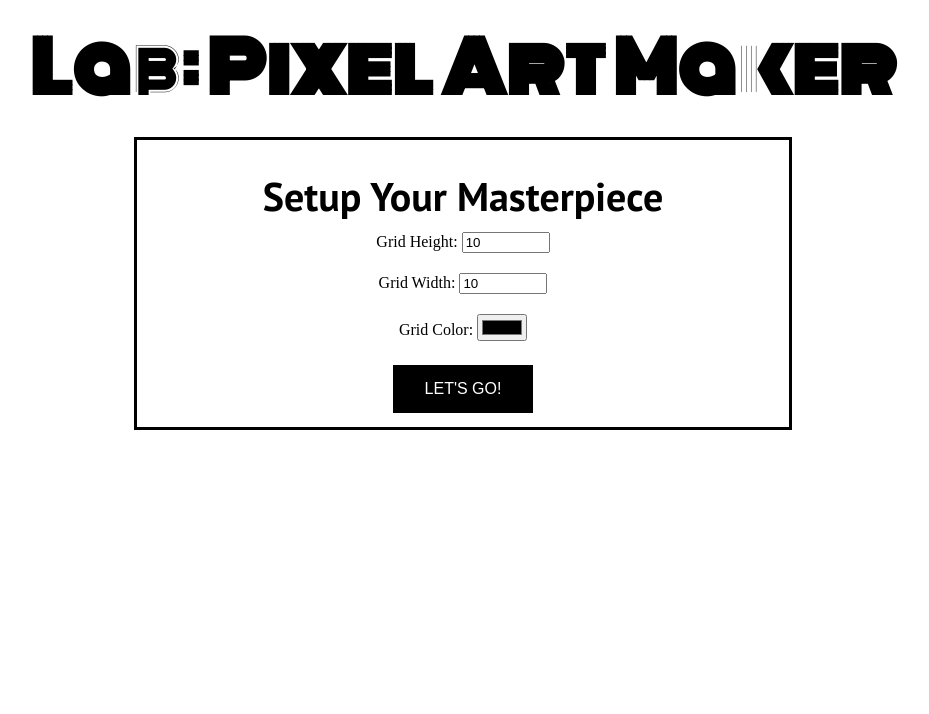
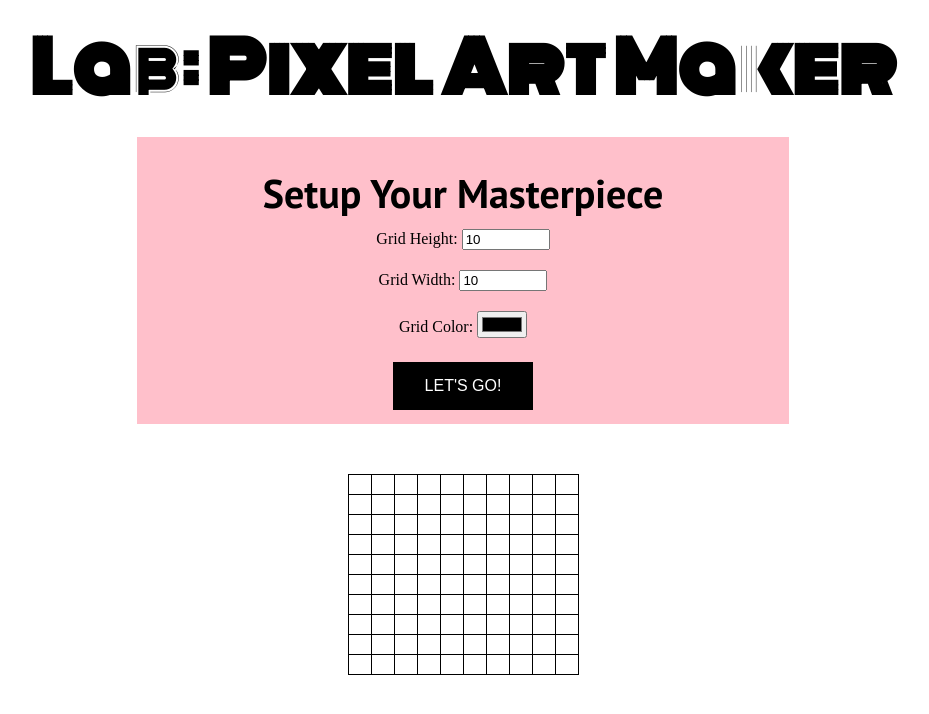
Before and after one commit to cherielum/UdacityPixelArt, a plain HTML site: page index.html in a window 1280 px wide. Both pictures are taken after a click on the button "LET'S GO!". Shown: the whole page, without its empty margins (177-1106 px from the left). Drawn offline with nearby package versions, Linux system fonts and the light colour scheme; a web font is replaced by a local one.

Commit message:
fixed table

```diff
--- a/designs.js
+++ b/designs.js
@@ -3,25 +3,28 @@ const color = $('#colorPicker');
 const table = $('#pixelCanvas');
 // Selecting size input
 const height = $('#inputHeight');
-const width = $('#inputWIdth');
+const width = $('#inputWeight');
 
 // When size is submitted by the user, calling makeGrid()
 
 $('#buttonPaint').on('click', function makeGrid(event) {
     event.preventDefault();
-    // console.log('button works!');
+    console.log('button works!');
     table.children().remove(); //clears grid
     let row = height.val();
-    let col = width.val();
+    let cols = width.val();
+    console.log(row, cols);
 
     //appending rows horizontally
     for(let x = 0; x <row; x++){
         table.append('<tr></tr>');
+
     }
 
     //appending rows vertically
-    for(let y = 0; y<col; y++){
-        $('table tr').append('<td></td>');
+    for(let y = 0; y<cols; y++){
+        $('table tr').append('<td class = "box"></td>');
+
     }
 });
 
--- a/styles.css
+++ b/styles.css
@@ -27,6 +27,7 @@ td {
 table {
     border-collapse: collapse;
     margin: 0 auto;
+    margin-top:50px;
 }
 
 tr {
@@ -57,9 +58,10 @@ input[type=number] {
 }
 
 form {
-    border-style: solid;
+    /* border-style: solid pink; */
     margin: auto;
     width: 50%;
     padding: 10px;
+    background-color: pink;
 
 }
```
